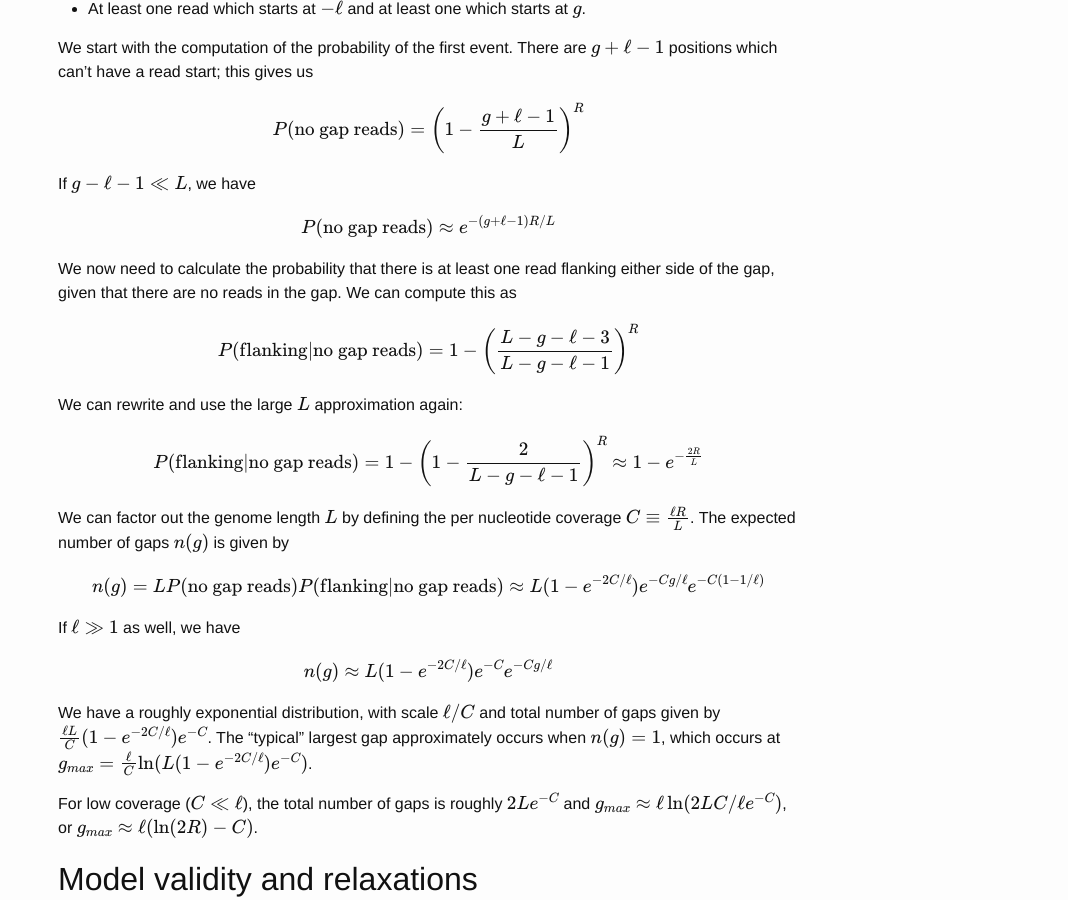
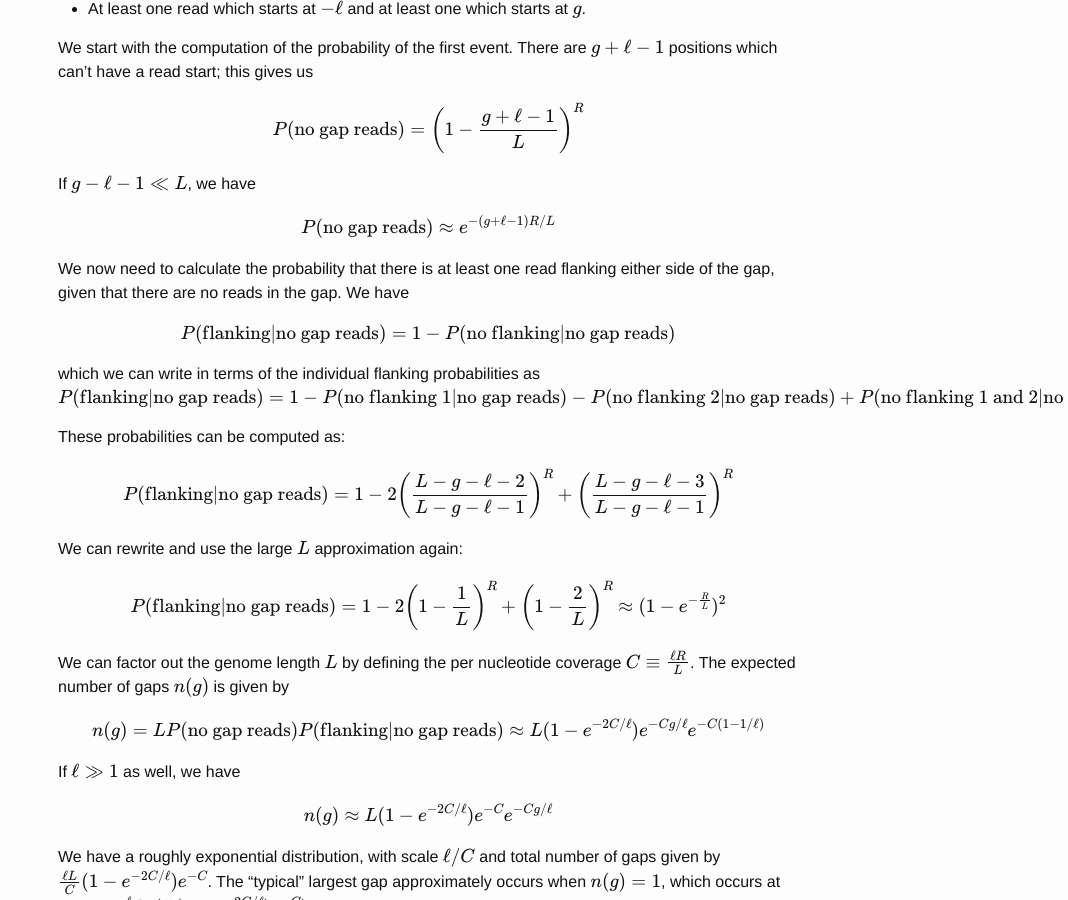
Before and after one commit to atishagarwala/atishagarwala.github.io, a Jekyll site: the page built from _posts/2017-08-04-Null-model-coverage.markdown, in a window 1280 px wide and 900 px high, scrolled down 908 px. Shown: the whole window, without its empty margins (212-1280 px from the left). Built offline with Jekyll 4.4.1, drawn with Linux system fonts in a browser that asks for light colours; formulas are drawn with MathJax 3; comment, search, counter and statistics services are not loaded.

Commit message:
Update 2017-08-04-Null-model-coverage.markdown

```diff
--- a/_posts/2017-08-04-Null-model-coverage.markdown
+++ b/_posts/2017-08-04-Null-model-coverage.markdown
@@ -47,13 +47,20 @@ If $g-\ell-1\ll L$, we have
 $$P(\text{no gap reads}) \approx e^{-(g+\ell-1)R/L}$$
 
 We now need to calculate the probability that there is at least one read flanking either side of the
-gap, given that there are no reads in the gap. We can compute this as
+gap, given that there are no reads in the gap. We have
 
-$$P(\text{flanking}|\text{no gap reads}) = 1-\left(\frac{L-g-\ell-3}{L-g-\ell-1}\right)^{R} $$
+$$P(\text{flanking}|\text{no gap reads}) = 1-P(\text{no flanking}|\text{no gap reads})$$
+
+which we can write in terms of the individual flanking probabilities as
+$$P(\text{flanking}|\text{no gap reads}) = 1-P(\text{no flanking 1}|\text{no gap reads})-P(\text{no flanking 2}|\text{no gap reads})+P(\text{no flanking 1 and 2}|\text{no gap reads})$$
+
+These probabilities can be computed as:
+
+$$P(\text{flanking}|\text{no gap reads}) = 1-2\left(\frac{L-g-\ell-2}{L-g-\ell-1}\right)^{R} +\left(\frac{L-g-\ell-3}{L-g-\ell-1}\right)^{R} $$
 
 We can rewrite and use the large $L$ approximation again:
 
-$$P(\text{flanking}|\text{no gap reads}) = 1-\left(1-\frac{2}{L-g-\ell-1}\right)^{R} \approx 1-e^{-\frac{2R}{L}}$$
+$$P(\text{flanking}|\text{no gap reads}) = 1-2\left(1-\frac{1}{L}\right)^{R} +\left(1-\frac{2}{L}\right)^{R} \approx (1-e^{-\frac{R}{L}})^{2}$$
 
 We can factor out the genome length $$L$$ by defining the per nucleotide coverage $$C\equiv \frac{\ell R}{L}$$.
 The expected number of gaps $$n(g)$$ is given by
```
